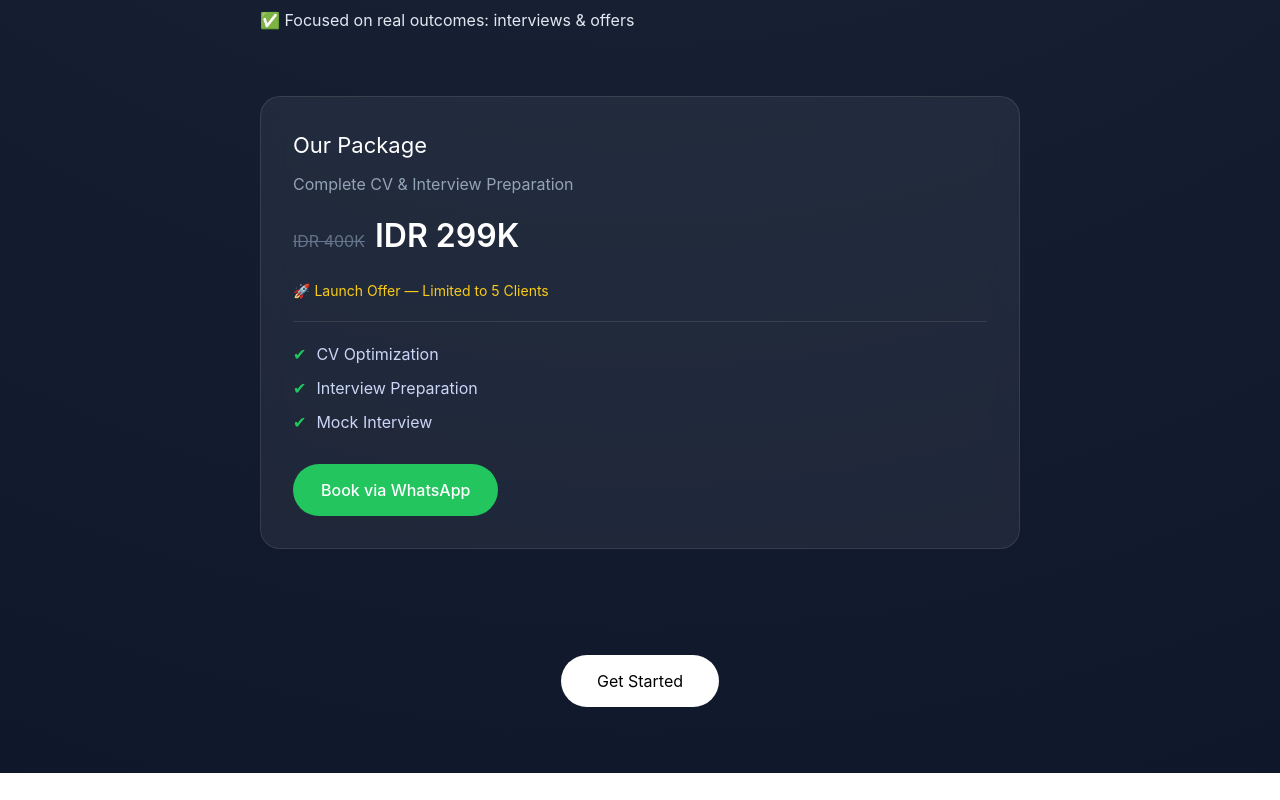
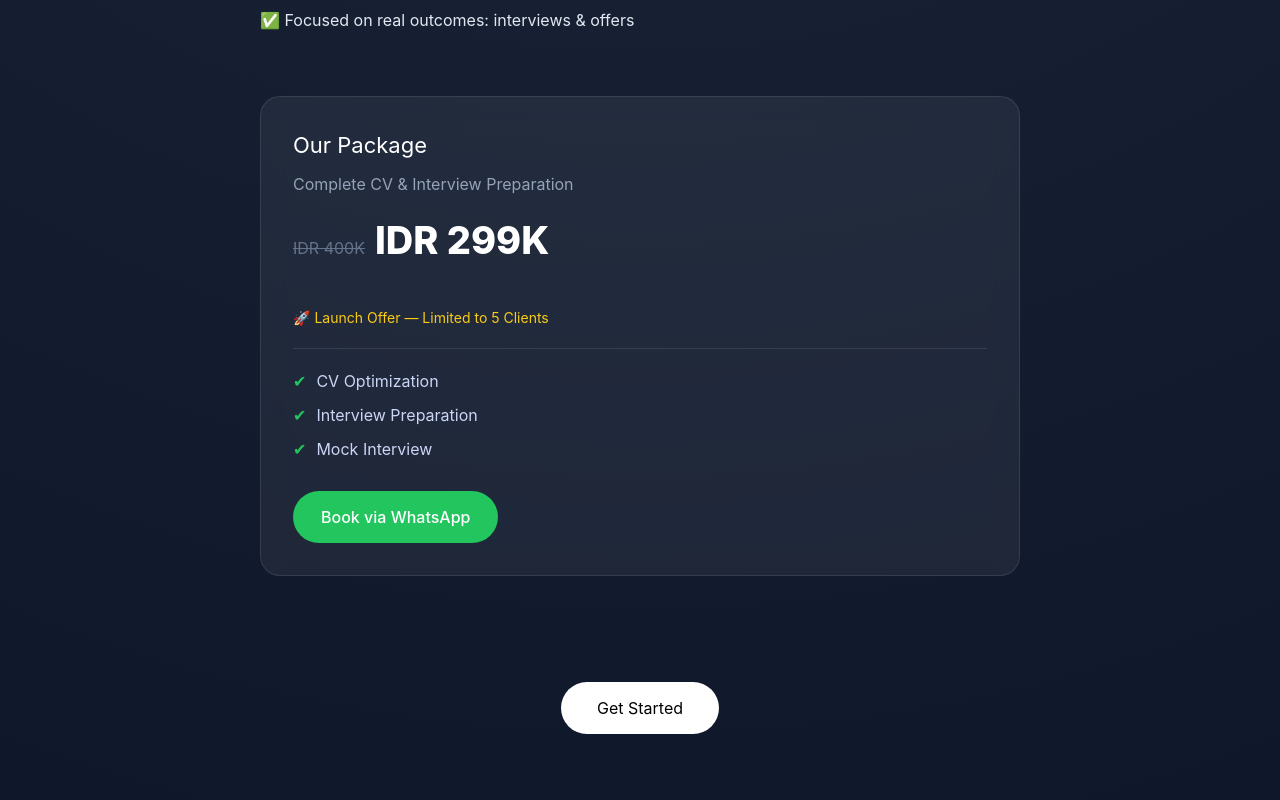
Before and after one commit to Ramzyjof/vd-fokus-landing, a Next.js app: page / in a window 1280 px wide. Shown: the part 912-1712 px from the top of the page. Before the commit the page ends 1685 px from the top, so only its background shows below. Built offline with nearby package versions, Linux system fonts and the light colour scheme.

Commit message:
update font Our packaga

```diff
--- a/app/page.tsx
+++ b/app/page.tsx
@@ -122,11 +122,11 @@ export default function Page() {
           </p>
 
           {/* PRICE */}
-          <div style={{ marginBottom: "20px" }}>
+          <div style={{ marginBottom: "38px" }}>
             <span style={{ textDecoration: "line-through", color: "#64748b", marginRight: "10px" }}>
               IDR 400K
             </span>
-            <span style={{ fontSize: "32px", fontWeight: 600 }}>
+            <span style={{ fontSize: "38px", fontWeight: 800 }}>
               IDR 299K
             </span>
           </div>
```
